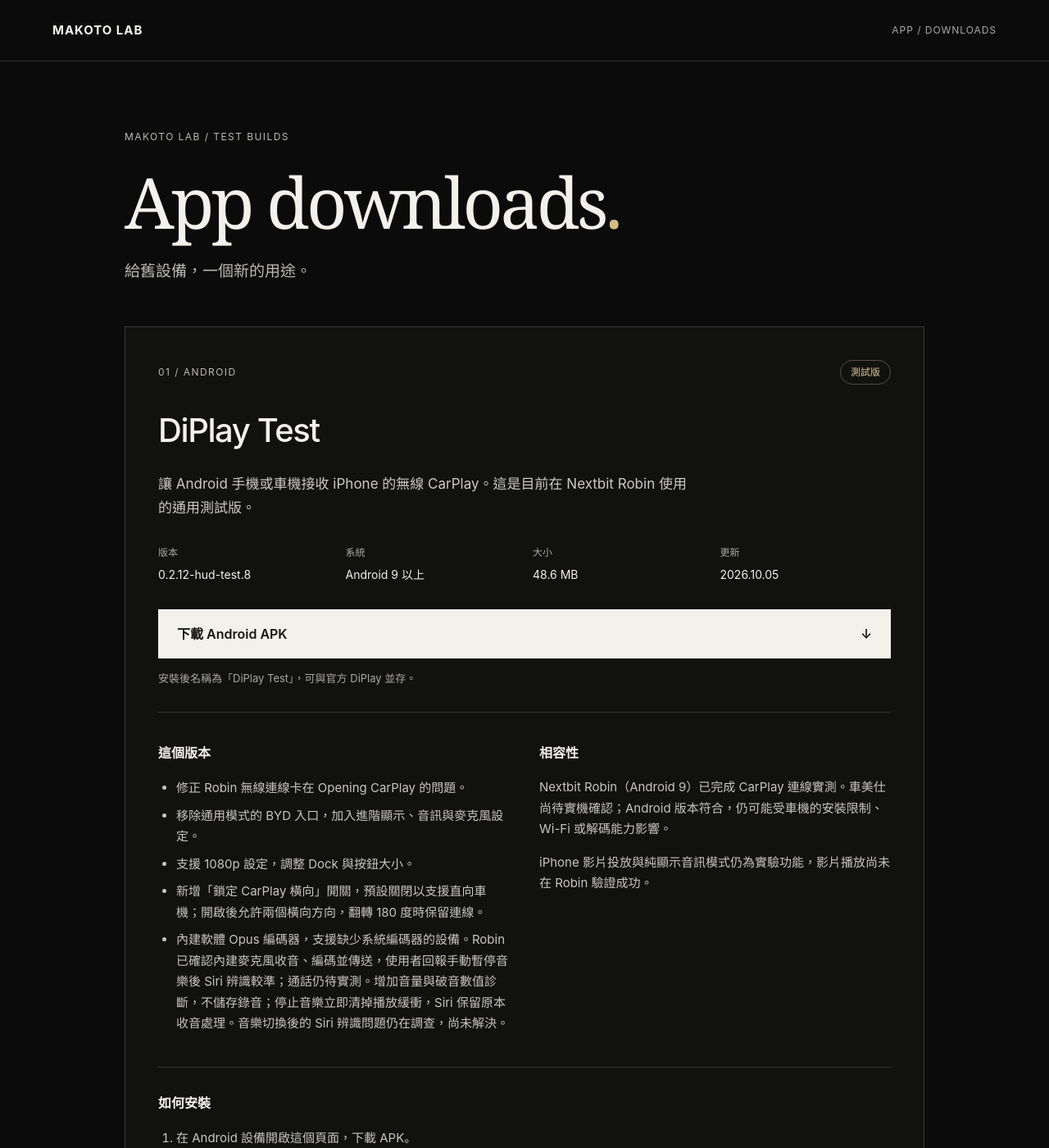
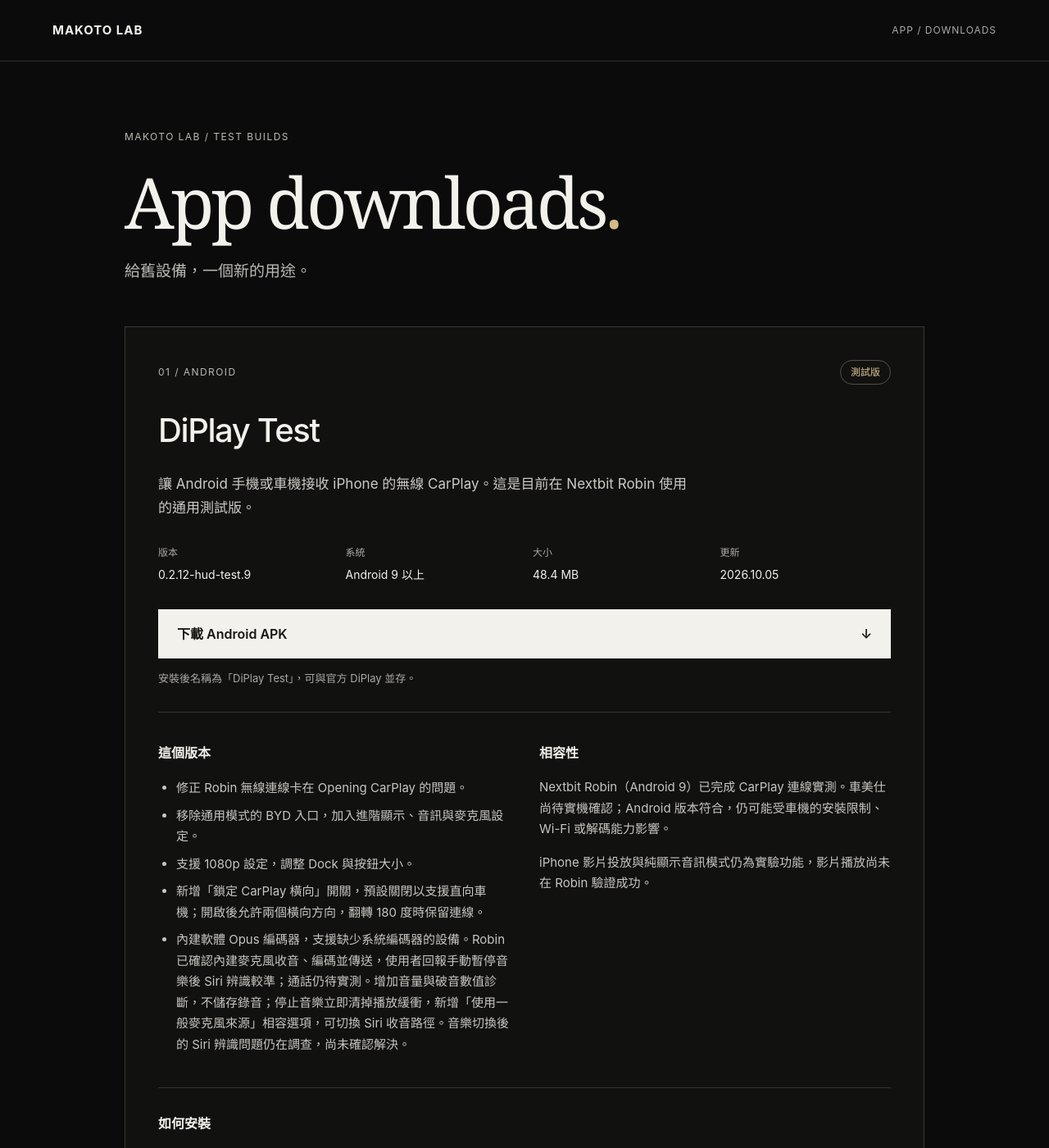
Before and after one commit to lancer1234/lancer1234.github.io, a Jekyll site: the page app/index.html, which Jekyll copies as it is, in a window 1280 px wide and 1400 px high. Shown: the whole window at 82% size. Built offline with Jekyll 4.4.1, drawn with Linux system fonts in a browser that asks for light colours.

Commit message:
Add configurable general microphone compatibility to test build

```diff
--- a/app/index.html
+++ b/app/index.html
@@ -15,12 +15,12 @@
 <div class="release-top"><span class="eyebrow">01 / ANDROID</span><span class="badge">測試版</span></div>
 <h2 id="app-title">DiPlay Test</h2>
 <p class="description">讓 Android 手機或車機接收 iPhone 的無線 CarPlay。這是目前在 Nextbit Robin 使用的通用測試版。</p>
-<dl class="metadata"><div><dt>版本</dt><dd>0.2.12-hud-test.8</dd></div><div><dt>系統</dt><dd>Android 9 以上</dd></div><div><dt>大小</dt><dd>48.6 MB</dd></div><div><dt>更新</dt><dd>2026.10.05</dd></div></dl>
-<a class="download" href="/app/downloads/DiPlay-0.2.12-generic-siri-input-20261005.apk" download>下載 Android APK <span aria-hidden="true">↓</span></a>
+<dl class="metadata"><div><dt>版本</dt><dd>0.2.12-hud-test.9</dd></div><div><dt>系統</dt><dd>Android 9 以上</dd></div><div><dt>大小</dt><dd>48.4 MB</dd></div><div><dt>更新</dt><dd>2026.10.05</dd></div></dl>
+<a class="download" href="/app/downloads/DiPlay-0.2.12-generic-mic-compat-20261005.apk" download>下載 Android APK <span aria-hidden="true">↓</span></a>
 <p class="caption">安裝後名稱為「DiPlay Test」，可與官方 DiPlay 並存。</p>
-<div class="notes"><section><h3>這個版本</h3><ul><li>修正 Robin 無線連線卡在 Opening CarPlay 的問題。</li><li>移除通用模式的 BYD 入口，加入進階顯示、音訊與麥克風設定。</li><li>支援 1080p 設定，調整 Dock 與按鈕大小。</li><li>新增「鎖定 CarPlay 橫向」開關，預設關閉以支援直向車機；開啟後允許兩個橫向方向，翻轉 180 度時保留連線。</li><li>內建軟體 Opus 編碼器，支援缺少系統編碼器的設備。Robin 已確認內建麥克風收音、編碼並傳送，使用者回報手動暫停音樂後 Siri 辨識較準；通話仍待實測。增加音量與破音數值診斷，不儲存錄音；停止音樂立即清掉播放緩衝，Siri 保留原本收音處理。音樂切換後的 Siri 辨識問題仍在調查，尚未解決。</li></ul></section><section><h3>相容性</h3><p>Nextbit Robin（Android 9）已完成 CarPlay 連線實測。車美仕尚待實機確認；Android 版本符合，仍可能受車機的安裝限制、Wi-Fi 或解碼能力影響。</p><p>iPhone 影片投放與純顯示音訊模式仍為實驗功能，影片播放尚未在 Robin 驗證成功。</p></section></div>
+<div class="notes"><section><h3>這個版本</h3><ul><li>修正 Robin 無線連線卡在 Opening CarPlay 的問題。</li><li>移除通用模式的 BYD 入口，加入進階顯示、音訊與麥克風設定。</li><li>支援 1080p 設定，調整 Dock 與按鈕大小。</li><li>新增「鎖定 CarPlay 橫向」開關，預設關閉以支援直向車機；開啟後允許兩個橫向方向，翻轉 180 度時保留連線。</li><li>內建軟體 Opus 編碼器，支援缺少系統編碼器的設備。Robin 已確認內建麥克風收音、編碼並傳送，使用者回報手動暫停音樂後 Siri 辨識較準；通話仍待實測。增加音量與破音數值診斷，不儲存錄音；停止音樂立即清掉播放緩衝，新增「使用一般麥克風來源」相容選項，可切換 Siri 收音路徑。音樂切換後的 Siri 辨識問題仍在調查，尚未確認解決。</li></ul></section><section><h3>相容性</h3><p>Nextbit Robin（Android 9）已完成 CarPlay 連線實測。車美仕尚待實機確認；Android 版本符合，仍可能受車機的安裝限制、Wi-Fi 或解碼能力影響。</p><p>iPhone 影片投放與純顯示音訊模式仍為實驗功能，影片播放尚未在 Robin 驗證成功。</p></section></div>
 <section class="install"><h3>如何安裝</h3><ol><li>在 Android 設備開啟這個頁面，下載 APK。</li><li>若系統詢問，允許目前使用的瀏覽器安裝 App，再開啟下載檔案。</li><li>啟動 DiPlay Test，依畫面授予連線所需權限，讓 iPhone 連上設備熱點後連線。</li></ol></section>
-<details><summary>檔案校驗</summary><p>SHA-256</p><code>e5c7f5714434de9136efc641b36bc5fe33793e2d59ead01f5052b37fbfc53d4b</code><p><a href="/app/downloads/DiPlay-0.2.12-generic-siri-input-20261005.apk.sha256" download>下載校驗檔</a></p></details>
+<details><summary>檔案校驗</summary><p>SHA-256</p><code>471a896fc9e89e16ff0cc2491591eb488c5c87f93ac372b6b82116e9b5eedd39</code><p><a href="/app/downloads/DiPlay-0.2.12-generic-mic-compat-20261005.apk.sha256" download>下載校驗檔</a></p></details>
 </article>
 <p class="page-note">此頁未列在網站導覽；持有網址的人仍可存取。</p>
 </main>
```
Also changed, not shown: 3 other files.
